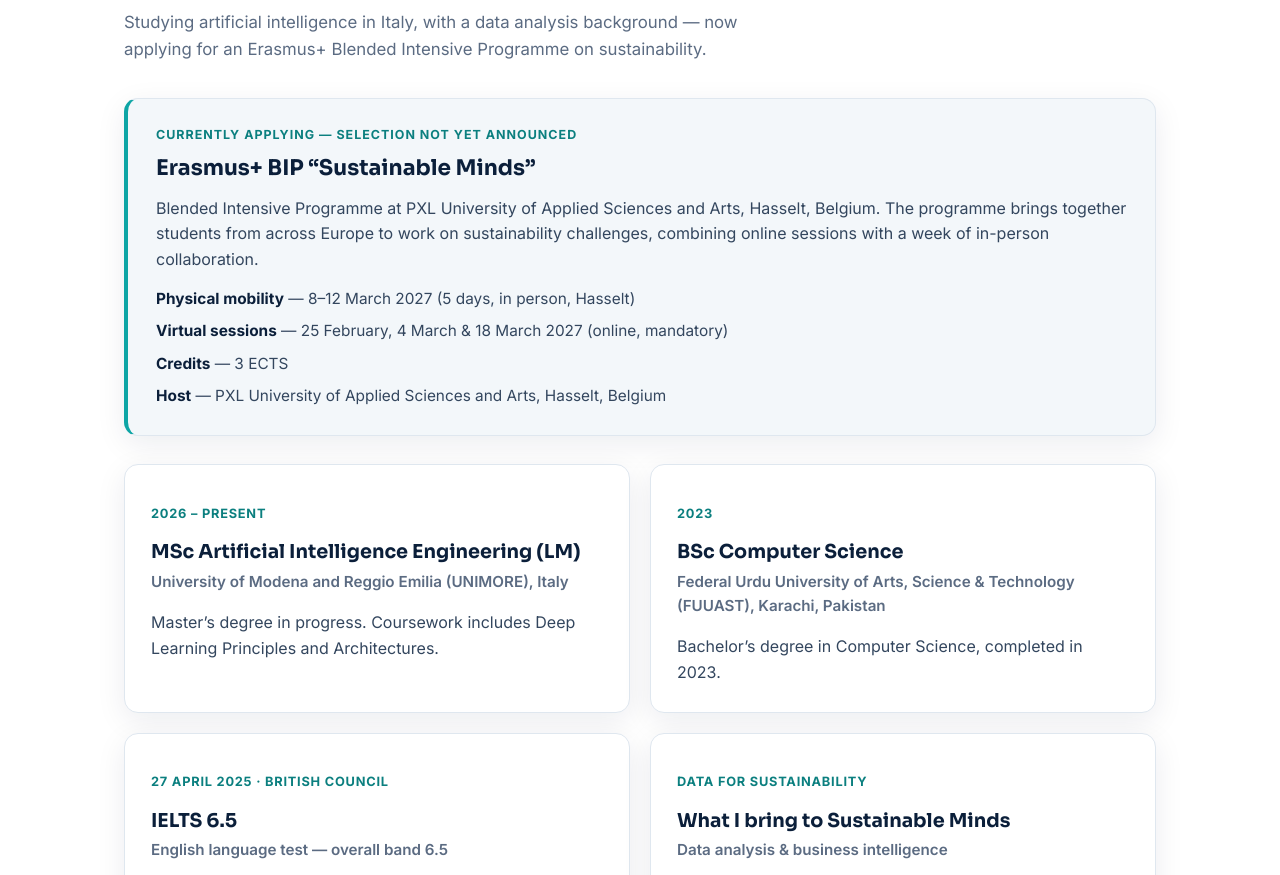
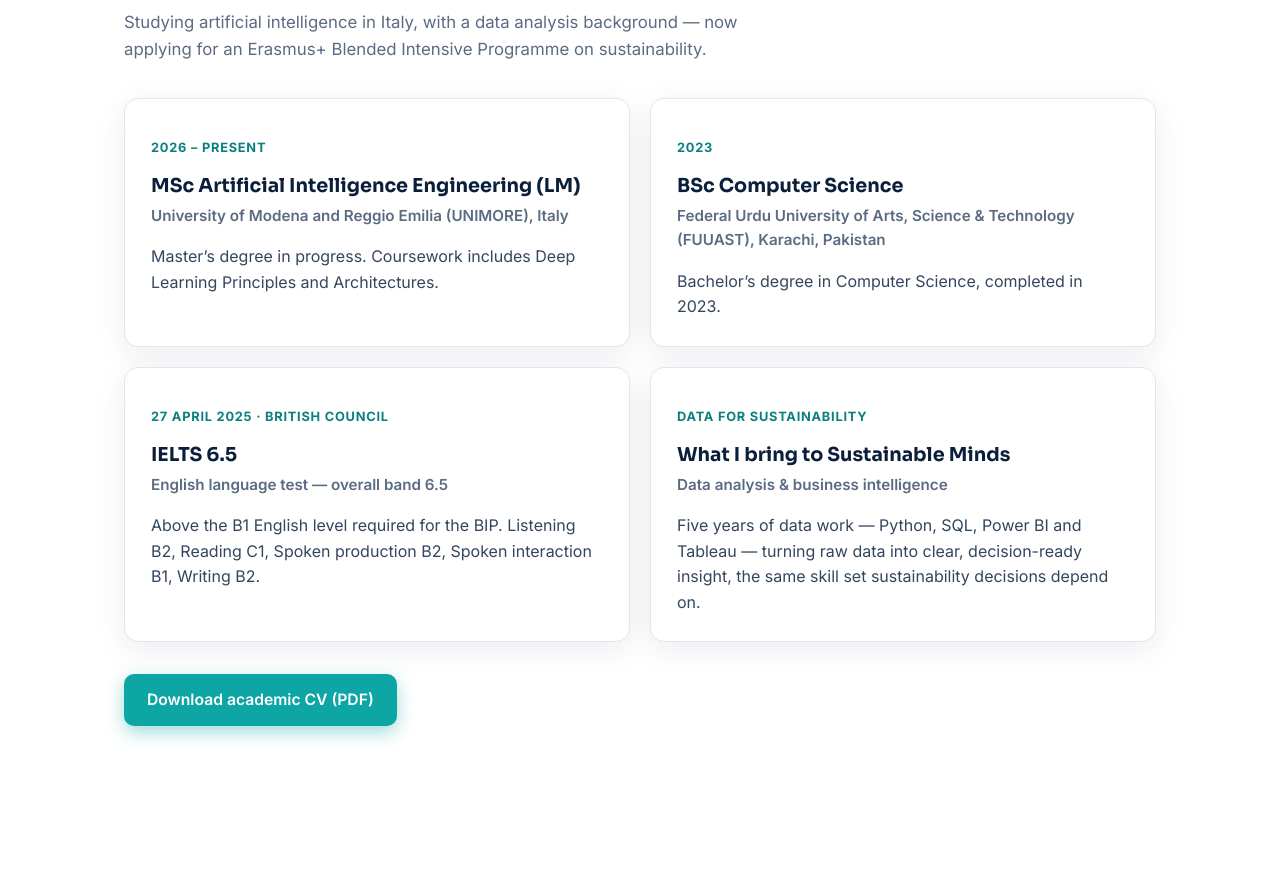
Before and after one commit to hassanbakhtiar/hassanbakhtiar.github.io, a plain HTML site: page index.html in a window 1280 px wide. Shown: the part 986-1861 px from the top of the page. Drawn offline with Linux system fonts and the light colour scheme.

Commit message:
Remove Erasmus highlight banner from homepage

```diff
--- a/index.html
+++ b/index.html
@@ -70,18 +70,6 @@
     <div class="container">
       <h2 class="section-title">Education &amp; Erasmus</h2>
       <p class="section-lead">Studying artificial intelligence in Italy, with a data analysis background — now applying for an Erasmus+ Blended Intensive Programme on sustainability.</p>
-
-      <div class="erasmus-banner">
-        <p class="erasmus-label">Currently applying &mdash; selection not yet announced</p>
-        <h3>Erasmus+ BIP &ldquo;Sustainable Minds&rdquo;</h3>
-        <p>Blended Intensive Programme at PXL University of Applied Sciences and Arts, Hasselt, Belgium. The programme brings together students from across Europe to work on sustainability challenges, combining online sessions with a week of in-person collaboration.</p>
-        <ul class="erasmus-facts">
-          <li><strong>Physical mobility</strong> &mdash; 8&ndash;12 March 2027 (5 days, in person, Hasselt)</li>
-          <li><strong>Virtual sessions</strong> &mdash; 25 February, 4 March &amp; 18 March 2027 (online, mandatory)</li>
-          <li><strong>Credits</strong> &mdash; 3 ECTS</li>
-          <li><strong>Host</strong> &mdash; PXL University of Applied Sciences and Arts, Hasselt, Belgium</li>
-        </ul>
-      </div>
 
       <div class="cards">
         <article class="card">
```
